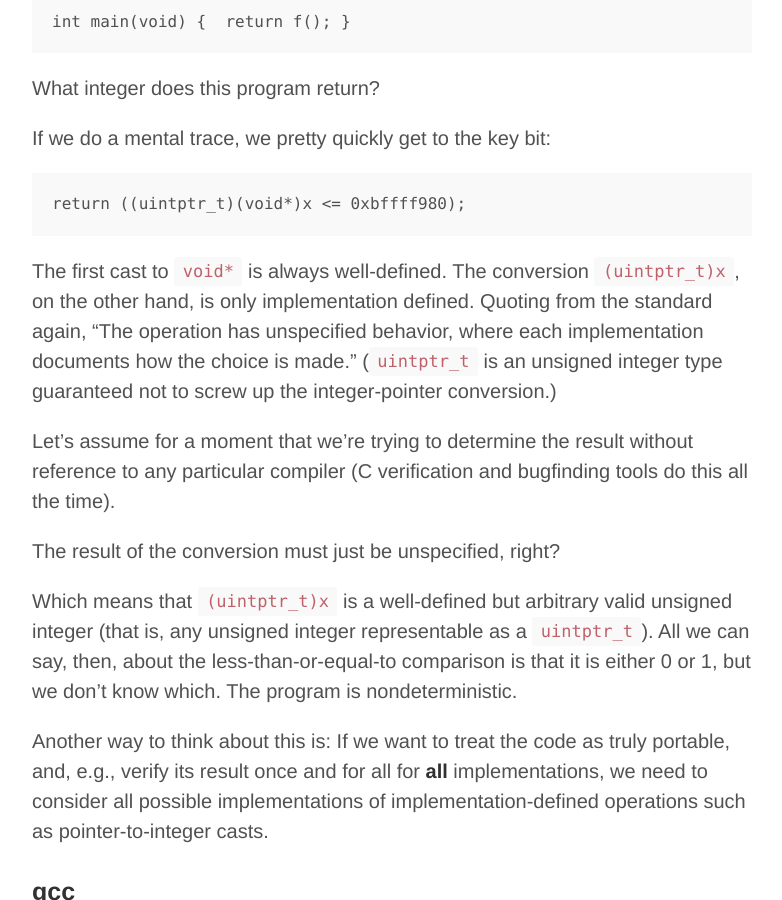
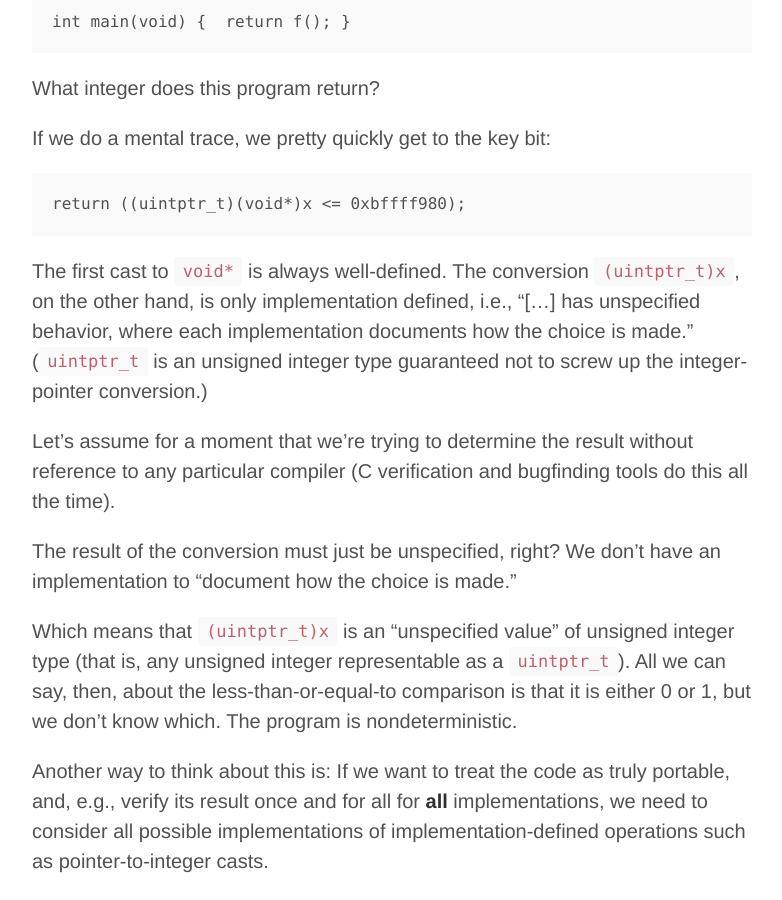
Before and after one commit to gstew5/gstew5.github.io, a Jekyll site: the page built from index.html, in a window 1280 px wide and 900 px high, scrolled down 1987 px. Shown: the whole window, without its empty margins (248-1030 px from the left). Built offline with Jekyll 4.4.1, drawn with Linux system fonts in a browser that asks for light colours; Markdown is read by kramdown in place of the engine named in the settings; the list of posts is cut into pages by our own code.

Commit message:
Update 2014-07-21-implementation-defined-behavior-in-c.md

```diff
--- a/_posts/2014-07-21-implementation-defined-behavior-in-c.md
+++ b/_posts/2014-07-21-implementation-defined-behavior-in-c.md
@@ -66,14 +66,14 @@ return ((uintptr_t)(void*)x <= 0xbffff980);
 {% endraw %}
 
 The first cast to `void*` is always well-defined.
-The conversion `(uintptr_t)x`, on the other hand, is only implementation defined. Quoting from the standard again, "The operation has unspecified behavior, where each implementation documents how the choice is made."
+The conversion `(uintptr_t)x`, on the other hand, is only implementation defined, i.e., "[...] has unspecified behavior, where each implementation documents how the choice is made."
 (`uintptr_t` is an unsigned integer type guaranteed not to screw up the integer-pointer conversion.)
 
 Let's assume for a moment that we're trying to determine the result without reference to any particular compiler (C verification and bugfinding tools do this all the time).
 
-The result of the conversion must just be unspecified, right?
+The result of the conversion must just be unspecified, right? We don't have an implementation to "document how the choice is made."
 
-Which means that `(uintptr_t)x` is a well-defined but arbitrary valid unsigned integer (that is, any unsigned integer representable as a `uintptr_t`). All we can say, then, about the less-than-or-equal-to comparison is that it is either 0 or 1, but we don't know which. The program is nondeterministic.
+Which means that `(uintptr_t)x` is an "unspecified value" of unsigned integer type (that is, any unsigned integer representable as a `uintptr_t`). All we can say, then, about the less-than-or-equal-to comparison is that it is either 0 or 1, but we don't know which. The program is nondeterministic.
 
 Another way to think about this is: If we want to treat the code as truly portable, and, e.g., verify its result once and for all for __all__ implementations, we need to consider all possible implementations of implementation-defined operations such as pointer-to-integer casts.
 
```
